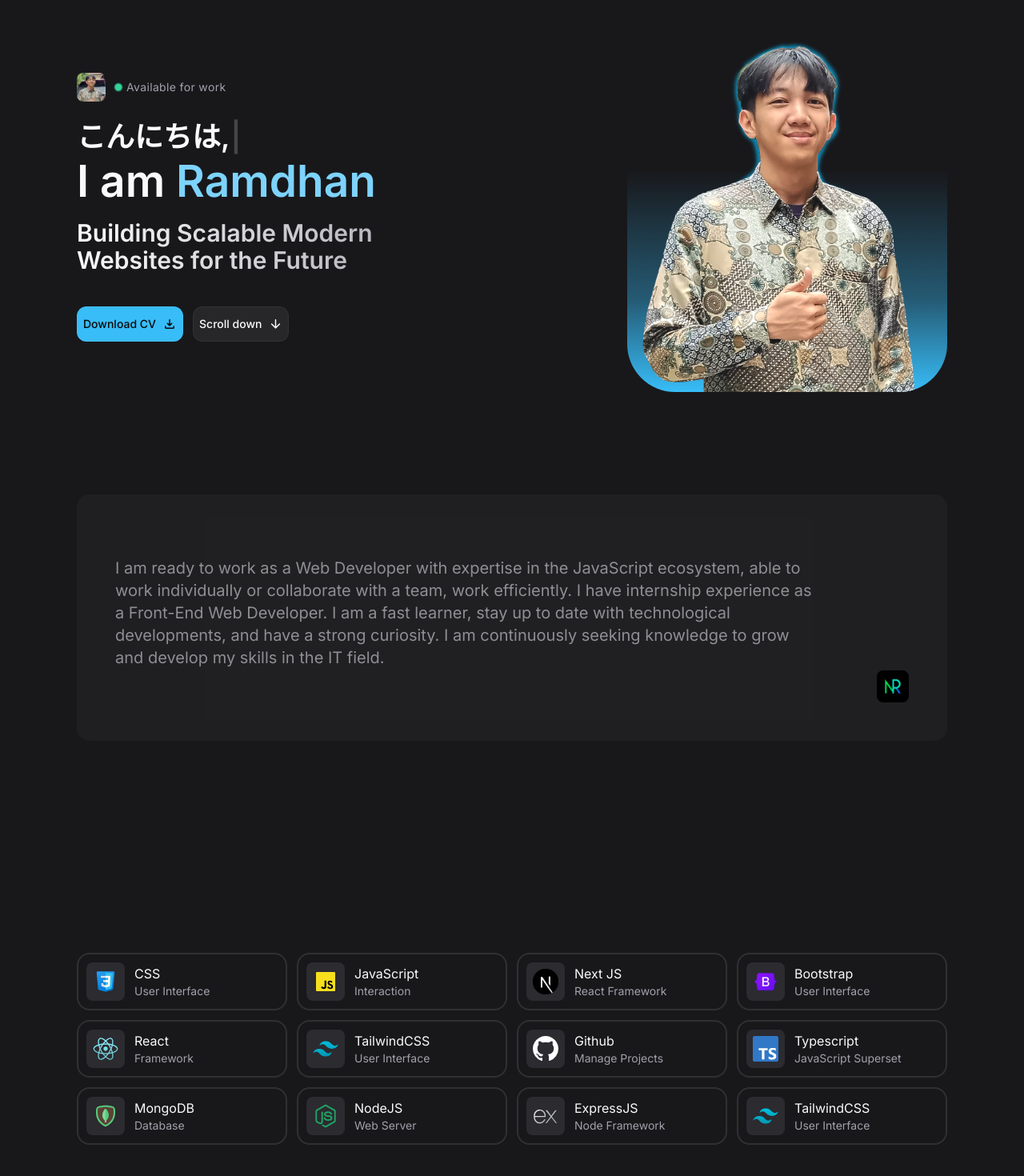
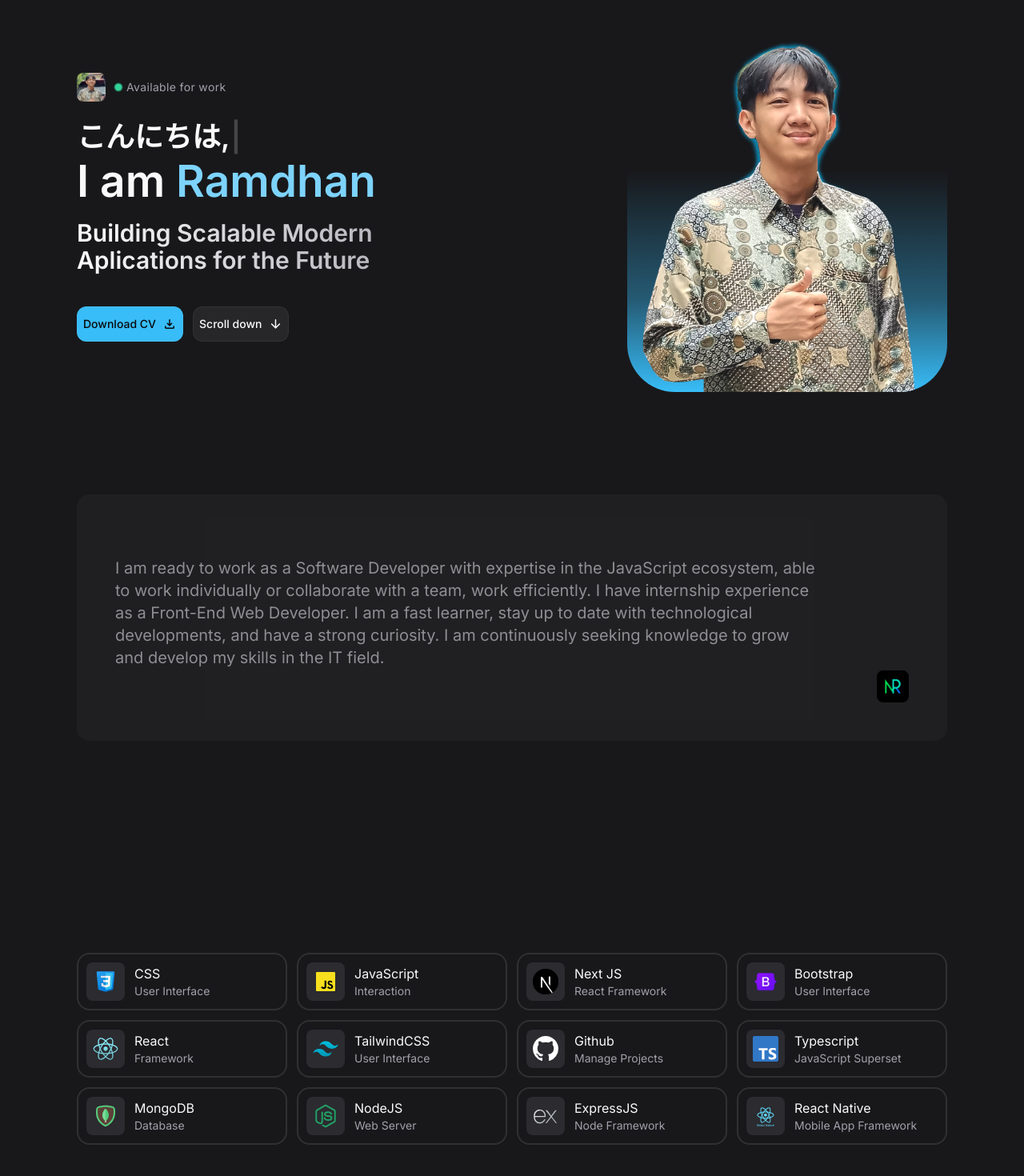
Before and after one commit to Ramdhannp/ramdhan-np, a React (Vite) app: page / in a window 1280 px wide. Shown: the part 116-1586 px from the top of the page at 80% size. Built offline with nearby package versions, Linux system fonts and the light colour scheme; a web font is replaced by a local one.

Commit message:
change the job title

```diff
--- a/src/components/About.jsx
+++ b/src/components/About.jsx
@@ -18,7 +18,7 @@ const About = () => {
         <div className="container">
             <div className="bg-zinc-800/50 p-7 rounded-2xl md:p-12">
                 <p className="text-zinc-300 mb-4 md:mb-8 md:text-xl md:max-w-[70ch] reveal-up">
-                I am ready to work as a Web Developer with expertise in the JavaScript ecosystem, able to work individually or collaborate with a team, work efficiently. I have internship experience as a Front-End Web Developer. I am a fast learner, stay up to date with technological developments, and have a strong curiosity. I am continuously seeking knowledge to grow and develop my skills in the IT field.
+                I am ready to work as a Software Developer with expertise in the JavaScript ecosystem, able to work individually or collaborate with a team, work efficiently. I have internship experience as a Front-End Web Developer. I am a fast learner, stay up to date with technological developments, and have a strong curiosity. I am continuously seeking knowledge to grow and develop my skills in the IT field.
                 </p>
                 <div className="flex flex-wrap items-center gap-4 md:gap-7">
                     {
--- a/src/components/Contact.jsx
+++ b/src/components/Contact.jsx
@@ -7,7 +7,7 @@ const socialLinks = [
       alt: 'GitHub'
     },
     {
-      href: 'linkedin.com/in/ramdhannp/',
+      href: 'https://www.linkedin.com/in/ramdhannp/',
       icon: <svg width="24" height="24" viewBox="0 0 24 24" fill="none" xmlns="http://www.w3.org/2000/svg">
         <path d="M5.75 3C4.24011 3 3 4.24011 3 5.75V18.25C3 19.7599 4.24011 21 5.75 21H18.25C19.7599 21 21 19.7599 21 18.25V5.75C21 4.24011 19.7599 3 18.25 3H5.75ZM5.75 4.5H18.25C18.9491 4.5 19.5 5.05089 19.5 5.75V18.25C19.5 18.9491 18.9491 19.5 18.25 19.5H5.75C5.05089 19.5 4.5 18.9491 4.5 18.25V5.75C4.5 5.05089 5.05089 4.5 5.75 4.5ZM7.75 6.5C7.41848 6.5 7.10054 6.6317 6.86612 6.86612C6.6317 7.10054 6.5 7.41848 6.5 7.75C6.5 8.08152 6.6317 8.39946 6.86612 8.63388C7.10054 8.8683 7.41848 9 7.75 9C8.08152 9 8.39946 8.8683 8.63388 8.63388C8.8683 8.39946 9 8.08152 9 7.75C9 7.41848 8.8683 7.10054 8.63388 6.86612C8.39946 6.6317 8.08152 6.5 7.75 6.5ZM7 10C6.7235 10 6.5 10.2235 6.5 10.5V17C6.5 17.2765 6.7235 17.5 7 17.5H8.5C8.7765 17.5 9 17.2765 9 17V10.5C9 10.2235 8.7765 10 8.5 10H7ZM10.5 10C10.2235 10 10 10.2235 10 10.5V17C10 17.2765 10.2235 17.5 10.5 17.5H12C12.2765 17.5 12.5 17.2765 12.5 17V13.25C12.5 12.5605 13.0605 12 13.75 12C14.4395 12 15 12.5605 15 13.25V17C15 17.2765 15.2235 17.5 15.5 17.5H17C17.2765 17.5 17.5 17.2765 17.5 17V13C17.5 11.3455 16.1545 10 14.5 10C13.731 10 13.0315 10.293 12.5 10.7705V10.5C12.5 10.2235 12.2765 10 12 10H10.5Z" fill="currentColor" />
       </svg>,
--- a/src/components/Footer.jsx
+++ b/src/components/Footer.jsx
@@ -30,7 +30,7 @@ const sitemap = [
     },
     {
       label: 'LinkedIn',
-      href: 'linkedin.com/in/ramdhannp/'
+      href: 'https://www.linkedin.com/in/ramdhannp/'
     },
 
     {
--- a/src/components/Hero.jsx
+++ b/src/components/Hero.jsx
@@ -45,7 +45,7 @@ const Hero = () => {
                     </span>
                 </h2>
                 <h2 className="headline-1 max-w-[25ch] sm:max-w-[30ch] lg:max-w-[25ch] mt-4 mb-8 lg:mb-10">
-                    Building Scalable Modern Websites for the Future
+                    Building Scalable Modern Aplications for the Future
                 </h2>
 
                 <div className="flex items-center gap-3">
--- a/src/components/Skill.jsx
+++ b/src/components/Skill.jsx
@@ -57,10 +57,10 @@ const skillItem = [
       desc: 'Node Framework'
     },
     {
-      imgSrc: '/ramdhan-np/images/tailwindcss.svg',
-      label: 'TailwindCSS',
-      desc: 'User Interface'
-    },
+      imgSrc: '/ramdhan-np/images/react-native-1.svg',
+      label: 'React Native',
+      desc: 'Mobile App Framework'
+    }
   ];
 
 const Skill = () => {
```
Also changed, not shown: public/images/react-native-1.svg (added).
